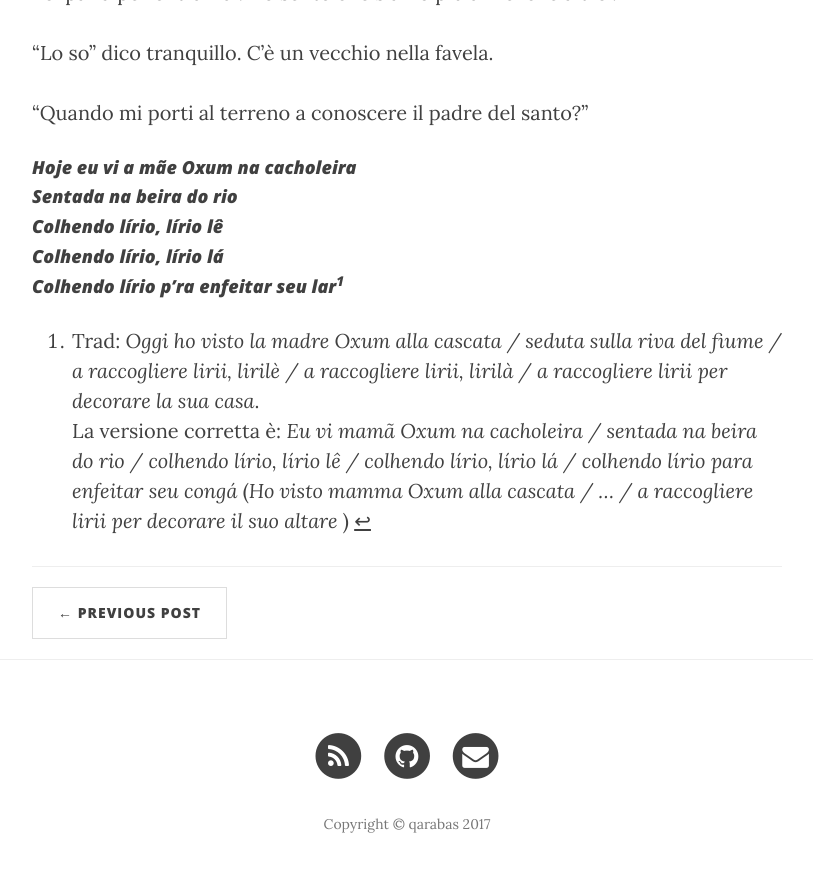
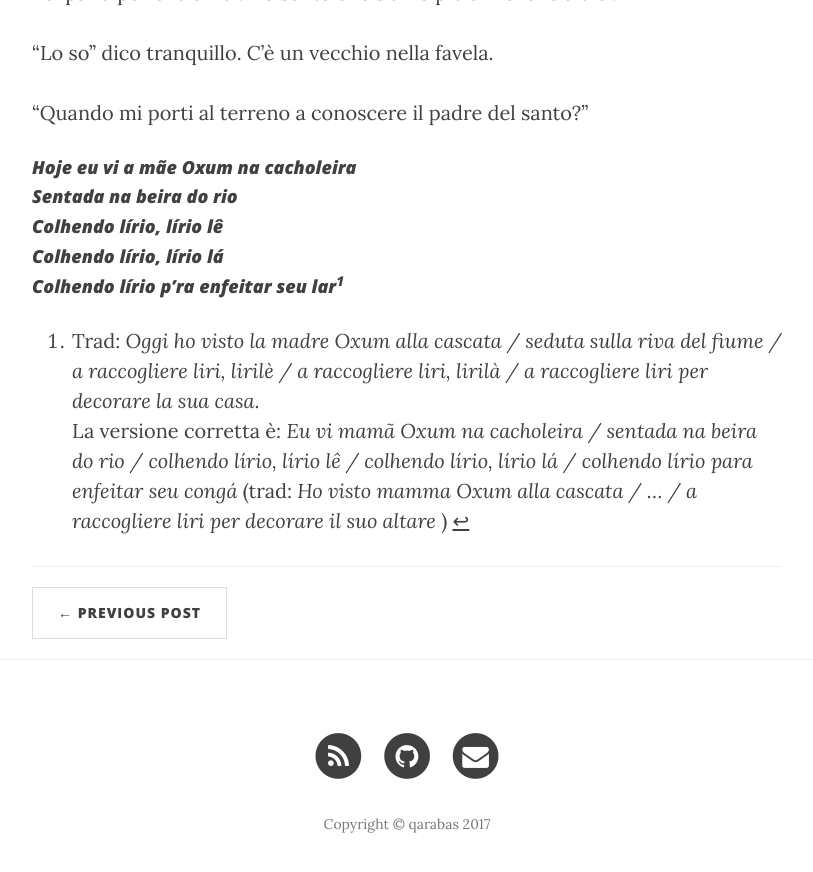
Before and after one commit to Vysybyl/qarabas, a Jekyll site: the page built from _posts/2017-09-10-colhendo-lirio-it.md, in a window 1280 px wide and 900 px high, scrolled down 3851 px. Shown: the top 872 px of the window, without its empty margins (233-1046 px from the left). Built offline with Jekyll 4.4.1, drawn with Linux system fonts in a browser that asks for light colours; nearby versions of some CDN libraries.

Commit message:
Corretto lirri lirio

```diff
--- a/_posts/2017-09-10-colhendo-lirio-it.md
+++ b/_posts/2017-09-10-colhendo-lirio-it.md
@@ -66,5 +66,5 @@ Lei parla per entrambi: "Io sento che siamo più amici che altro".
 #### *Colhendo lírio p'ra enfeitar seu lar[^song]*
 
 
-[^song]: Trad: *Oggi ho visto la madre Oxum alla cascata / seduta sulla riva del fiume / a raccogliere lirii, lirilè / a raccogliere lirii, lirilà / a raccogliere lirii per decorare la sua casa*.
-         La versione corretta è: *Eu vi mamã Oxum na cacholeira / sentada na beira do rio / colhendo lírio, lírio lê / colhendo lírio, lírio lá / colhendo lírio para enfeitar seu congá* (*Ho visto mamma Oxum alla cascata / ... / a raccogliere lirii per decorare il suo altare* )
+[^song]: Trad: *Oggi ho visto la madre Oxum alla cascata / seduta sulla riva del fiume / a raccogliere liri, lirilè / a raccogliere liri, lirilà / a raccogliere liri per decorare la sua casa*.
+         La versione corretta è: *Eu vi mamã Oxum na cacholeira / sentada na beira do rio / colhendo lírio, lírio lê / colhendo lírio, lírio lá / colhendo lírio para enfeitar seu congá* (trad: *Ho visto mamma Oxum alla cascata / ... / a raccogliere liri per decorare il suo altare* )
```
